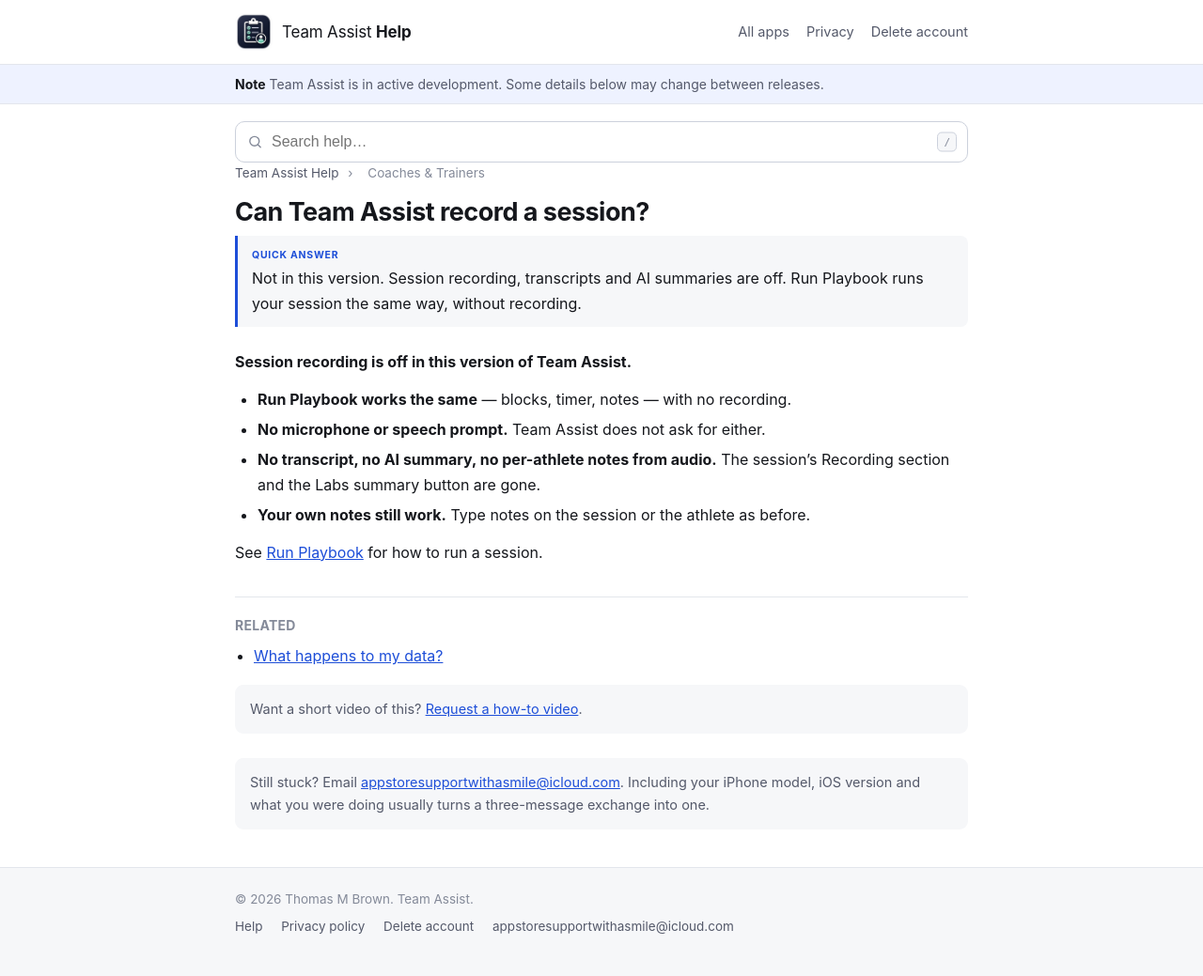
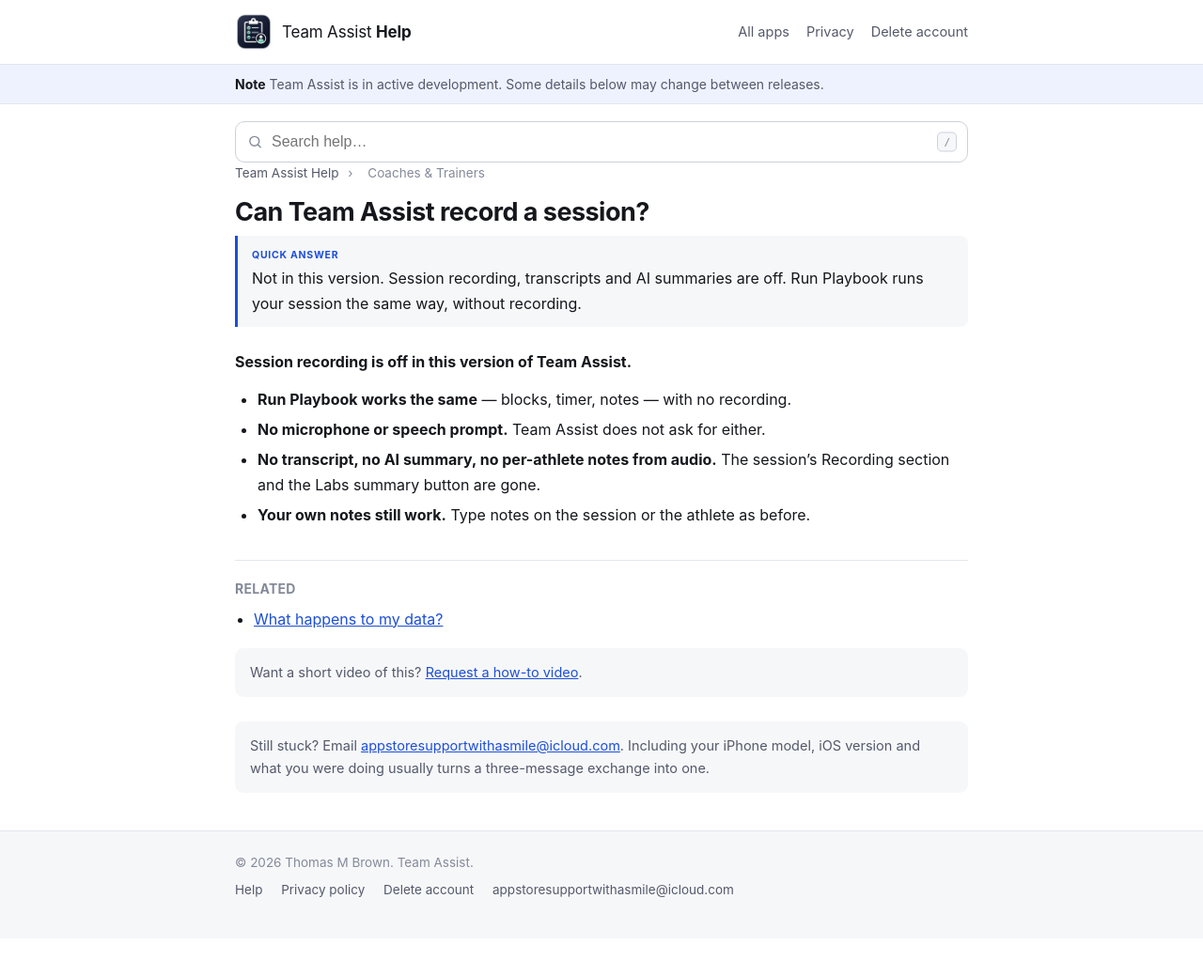
Before and after one commit to mytombrown/team-assist-help, a Jekyll site: the page built from _articles/record-a-session.md, in a window 1280 px wide. Shown: the whole page at 94% size. Built offline with Jekyll 4.4.1, drawn with Linux system fonts in a browser that asks for light colours; after the commit the page ends 999 px from its top, so only the background shows below that.

Commit message:
Help: drop the link to the held Run Playbook article (#5)
record-a-session linked to /teamassist/run-playbook/, which is published: false.
htmlproofer has failed every main deploy since 10/25. Article stays held for Tom's review.

Co-authored-by: Claude Opus 5.5 <noreply@anthropic.com>

```diff
--- a/_articles/record-a-session.md
+++ b/_articles/record-a-session.md
@@ -18,6 +18,3 @@ related:
 - **No transcript, no AI summary, no per-athlete notes from audio.** The session's
   Recording section and the Labs summary button are gone.
 - **Your own notes still work.** Type notes on the session or the athlete as before.
-
-See [Run Playbook]({{ '/teamassist/run-playbook/' | relative_url }}) for how to run a
-session.
```
